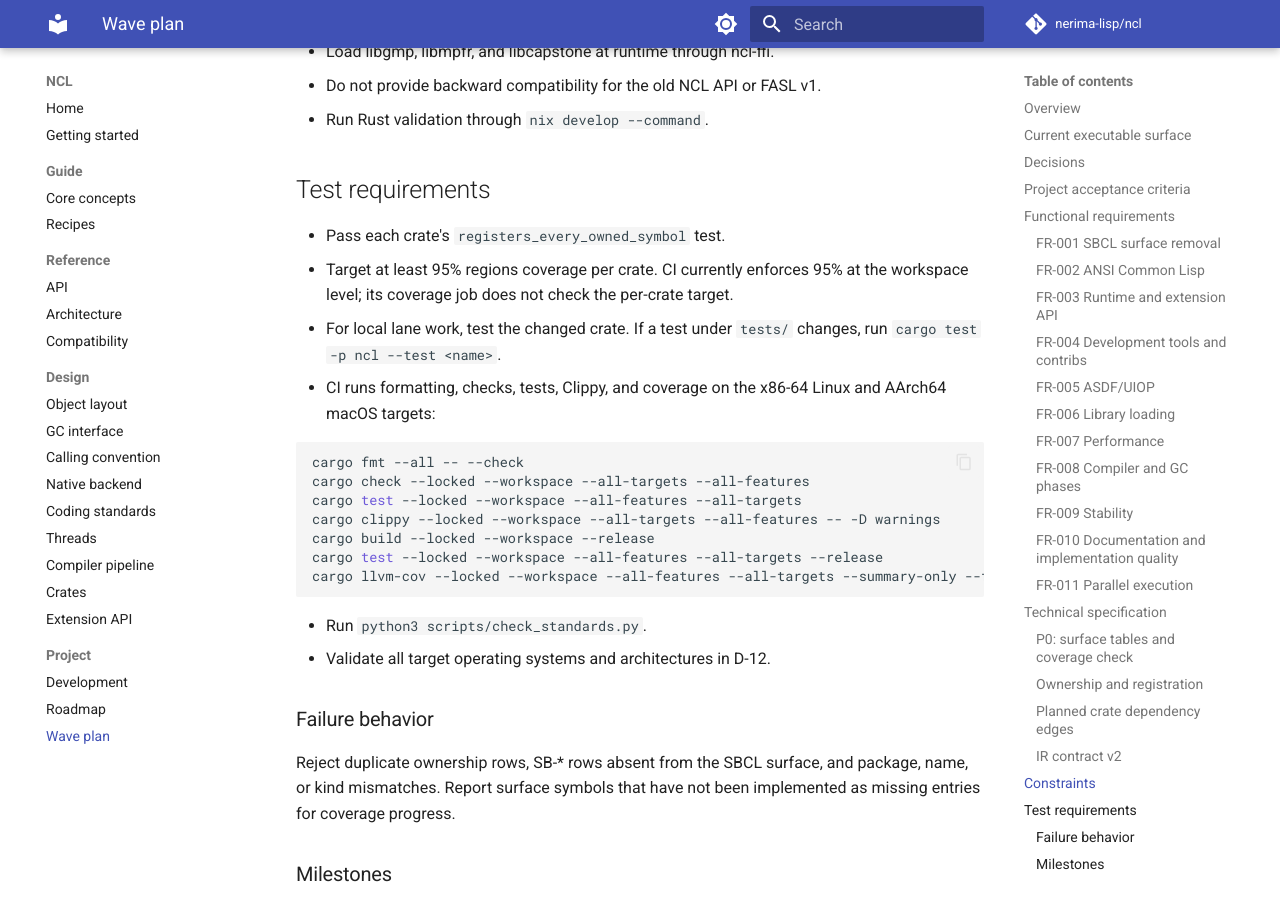
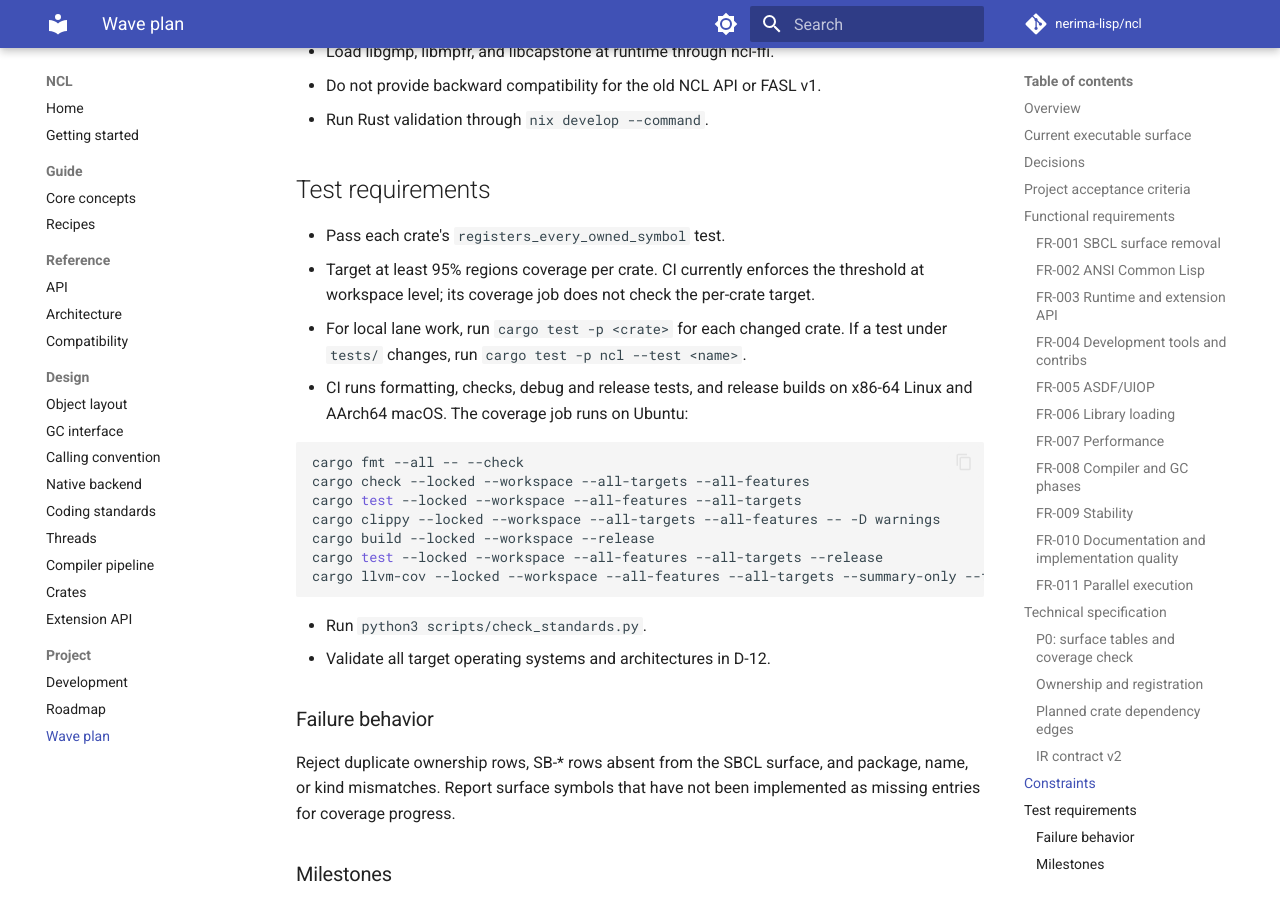
Before and after one commit to nerima-lisp/ncl, an MkDocs documentation site: the page built from docs/src/project/wave-plan.md, in a window 1280 px wide and 900 px high, scrolled down 7031 px. Built offline with MkDocs 1.6.1 and Material for MkDocs 9.7.7, drawn with Linux system fonts in a browser that asks for light colours; comment, search, counter and statistics services are not loaded.

Commit message:
docs: clarify local test and coverage checks

````diff
--- a/docs/src/project/wave-plan.md
+++ b/docs/src/project/wave-plan.md
@@ -181,9 +181,13 @@ ncl-stdlib -> existing dependencies plus ncl-threads, ncl-ffi, ncl-image, ncl-co
 ## Test requirements
 
 - Pass each crate's `registers_every_owned_symbol` test.
-- Target at least 95% regions coverage per crate. CI currently enforces 95% at the workspace level; its coverage job does not check the per-crate target.
-- For local lane work, test the changed crate. If a test under `tests/` changes, run `cargo test -p ncl --test <name>`.
-- CI runs formatting, checks, tests, Clippy, and coverage on the x86-64 Linux and AArch64 macOS targets:
+- Target at least 95% regions coverage per crate. CI currently enforces the
+  threshold at workspace level; its coverage job does not check the per-crate
+  target.
+- For local lane work, run `cargo test -p <crate>` for each changed crate. If a
+  test under `tests/` changes, run `cargo test -p ncl --test <name>`.
+- CI runs formatting, checks, debug and release tests, and release builds on
+  x86-64 Linux and AArch64 macOS. The coverage job runs on Ubuntu:
 
 ```sh
 cargo fmt --all -- --check
````
Also changed, not shown: docs/src/getting-started.md (+4 -3 lines), README.md.
